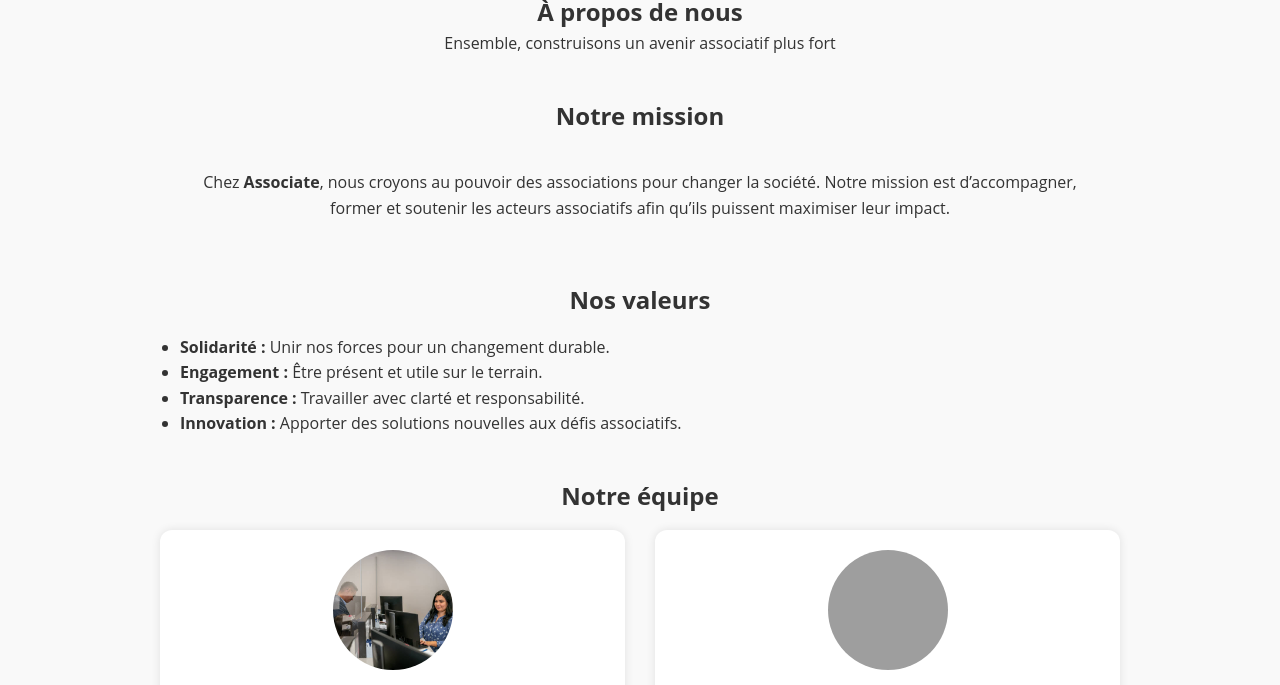
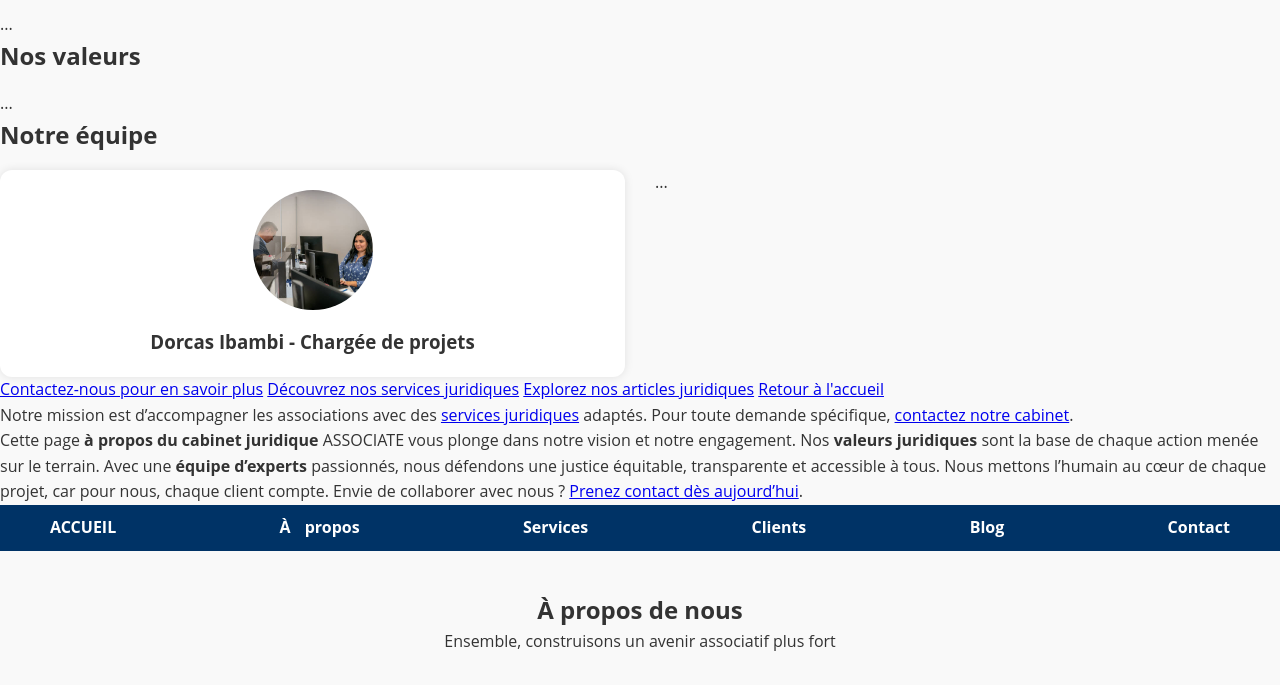
Before and after one commit to Dorcas-IBAMBI/Associ-, a plain HTML site: page propos.html in a window 1280 px wide. Shown: the part 93-778 px from the top of the page. Drawn offline with Linux system fonts and the light colour scheme; grey boxes are pictures that could not be loaded.

Commit message:
Update propos.html

```diff
--- a/propos.html
+++ b/propos.html
@@ -5,6 +5,46 @@
     <meta name="viewport" content="width=device-width, initial-scale=1.0">
     <title>À propos - Associate</title>
     <link rel="stylesheet" href="propos.css">
+    <title>À propos de notre Cabinet Juridique - ASSOCIATE</title>
+<meta name="description" content="Découvrez l’histoire, les valeurs et l’équipe du cabinet juridique ASSOCIATE. Un cabinet engagé à vos côtés à Brazzaville pour des solutions juridiques efficaces et humaines.">
+<h1>À propos de notre cabinet juridique</h1>
+
+<section class="mission">
+    <h2>Notre mission</h2>
+    ...
+</section>
+
+<section class="values">
+    <h2>Nos valeurs</h2>
+    ...
+</section>
+
+<section class="team">
+    <h2>Notre équipe</h2>
+    <div class="team-members">
+        <div class="member">
+            <img src="accueil.jpg" alt="Dorcas Ibambi - Chargée de projets">
+            <h3>Dorcas Ibambi - Chargée de projets</h3>
+        </div>
+        ...
+    </div>
+</section>
+<a href="contact.html">Contactez-nous pour en savoir plus</a>
+<a href="service.html">Découvrez nos services juridiques</a>
+<a href="blog.html">Explorez nos articles juridiques</a>
+<a href="index.html">Retour à l'accueil</a>
+<p>
+Notre mission est d’accompagner les associations avec des <a href="service.html">services juridiques</a> adaptés.
+Pour toute demande spécifique, <a href="contact.html">contactez notre cabinet</a>.
+</p>
+<p>
+Cette page <strong>à propos du cabinet juridique</strong> ASSOCIATE vous plonge dans notre vision et notre engagement.
+Nos <strong>valeurs juridiques</strong> sont la base de chaque action menée sur le terrain.
+Avec une <strong>équipe d’experts</strong> passionnés, nous défendons une justice équitable, transparente et accessible à tous.
+Nous mettons l’humain au cœur de chaque projet, car pour nous, chaque client compte.
+Envie de collaborer avec nous ? <a href="contact.html">Prenez contact dès aujourd’hui</a>.
+</p>
+
 </head>
 <body>
 
```
